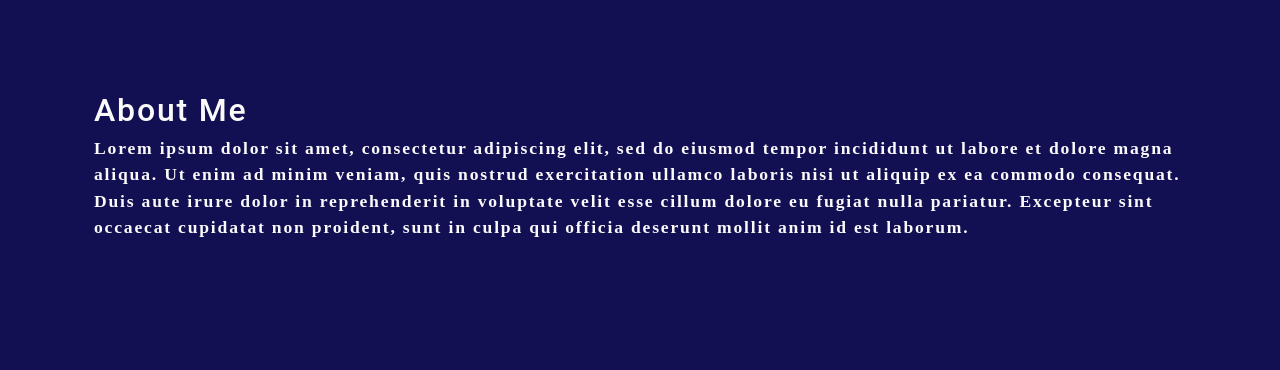
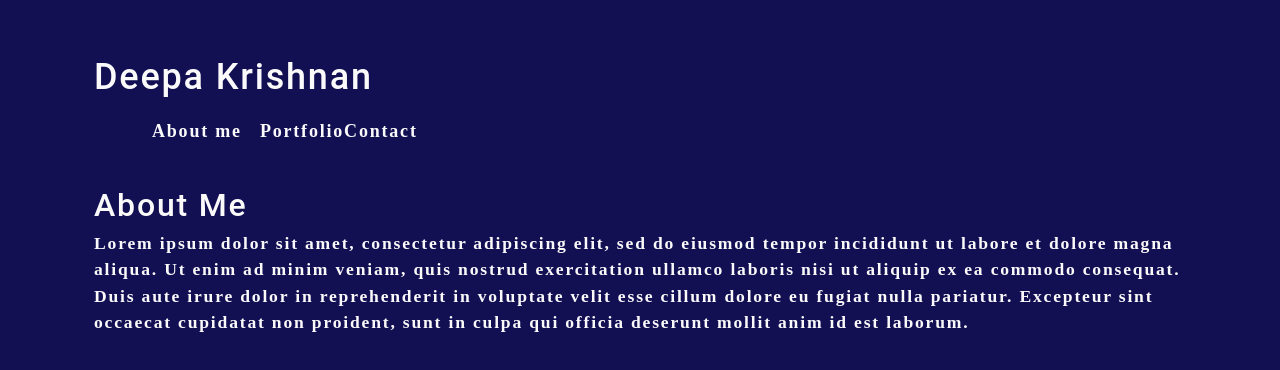
Before and after one commit to Deeparkrish/emp-portfolio, a React (Create React App) app: page / in a window 1280 px wide. Shown: the top 370 px of the page. Built offline with nearby package versions, Linux system fonts and the light colour scheme.

Commit message:
nav links

```diff
--- a/src/App.js
+++ b/src/App.js
@@ -1,11 +1,13 @@
 import React from 'react';
 import './App.css';
 import About from './components/About'
+import Nav from './components/Nav'
 
 function App() {
   return (
     <div>
       <main>
+        <Nav/>
         <About></About>
       </main>
     </div>
--- /dev/null
+++ b/src/components/Nav/index.js
@@ -0,0 +1,25 @@
+import React from 'react';
+
+function Nav(){
+
+    return (
+       <header>
+           <h1>Deepa Krishnan</h1>
+           <nav>
+               <ul  className = "flex-row">
+                   <li className = "mx-2">
+                       <a href ="#about">About me</a>
+                   </li>
+                   <li>
+                       <span>Portfolio</span>
+                   </li>
+                   <li>
+                       <span>Contact</span>
+                   </li>
+
+               </ul>
+           </nav>
+       </header>
+    );
+}
+export default Nav;
```
